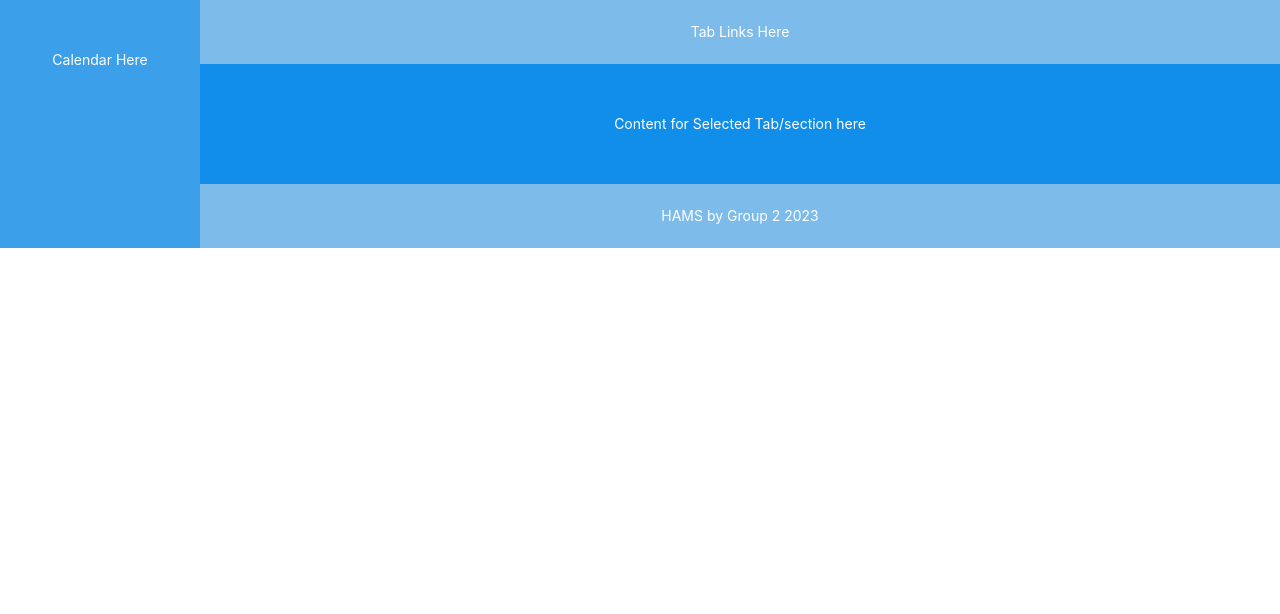
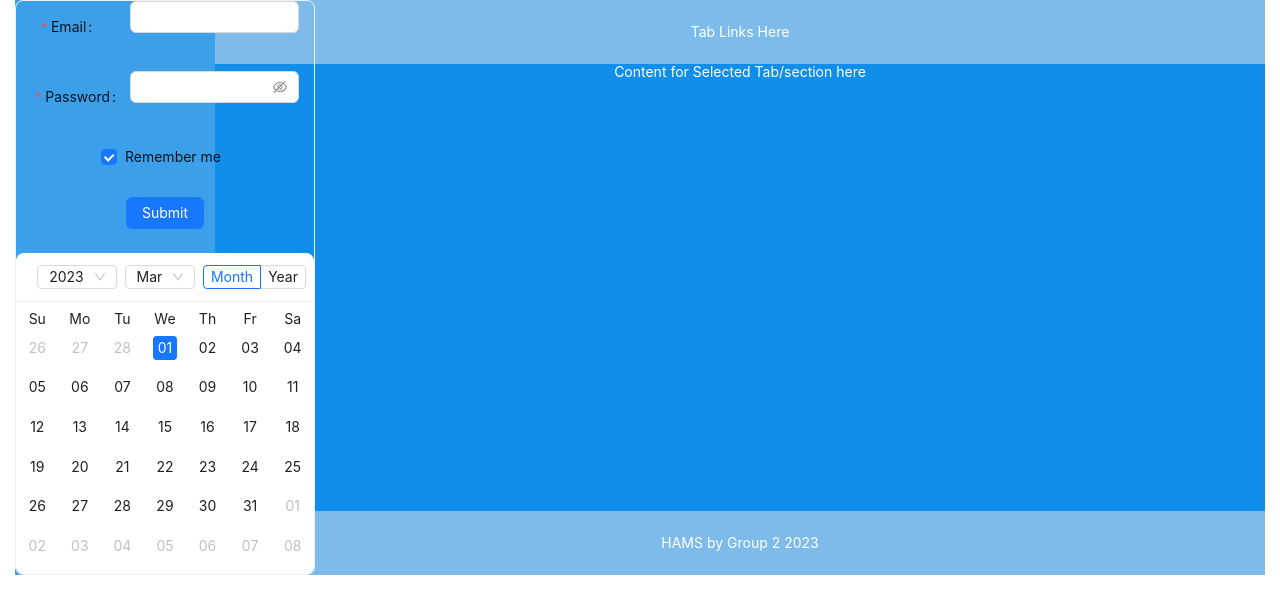
Before and after one commit to J-Howell-kc/Medical-Info-Log-App, a React (Create React App) app in the folder client/: page / in a window 1280 px wide. Shown: the top 614 px of the page. Built offline with nearby package versions, Linux system fonts and the light colour scheme.

Commit message:
added calendar and login to sidebar

```diff
--- a/client/src/App.js
+++ b/client/src/App.js
@@ -1,45 +1,48 @@
-import React from 'react';
+import React from "react";
+import Sidebar from "./components/Sidebar/Sidebar";
 // import '~antd/dist/antd.css';
-import { Layout, Space } from 'antd';
+import { Layout, Space } from "antd";
 const { Header, Footer, Sider, Content } = Layout;
+
+
 const headerStyle = {
-  textAlign: 'center',
-  color: '#fff',
-  height: 64,
+  textAlign: "center",
+  color: "#fff",
   paddingInline: 50,
-  lineHeight: '64px',
-  backgroundColor: '#7dbcea',
+  backgroundColor: "#7dbcea",
 };
 const contentStyle = {
-  textAlign: 'center',
-  minHeight: 120,
-  lineHeight: '120px',
-  color: '#fff',
-  backgroundColor: '#108ee9',
+  textAlign: "center",
+  color: "#fff",
+  backgroundColor: "#108ee9",
 };
 const siderStyle = {
-  textAlign: 'center',
-  lineHeight: '120px',
-  color: '#fff',
-  backgroundColor: '#3ba0e9',
+  textAlign: "center",
+  color: "#fff",
+  backgroundColor: "#3ba0e9",
 };
 const footerStyle = {
-  textAlign: 'center',
-  color: '#fff',
-  backgroundColor: '#7dbcea',
+  textAlign: "center",
+  color: "#fff",
+  backgroundColor: "#7dbcea",
 };
 const App = () => (
   <Space
     direction="vertical"
     style={{
-      width: '100%',
+      width: "100%",
     }}
-    size={[0, 48]}
+
   >
-    <Layout><Sider style={siderStyle}>Calendar Here</Sider>
+    <Layout>
+      <Sider style={siderStyle}>
+        <Sidebar />
+      </Sider>
       <Layout>
         <Header style={headerStyle}>Tab Links Here</Header>
-        <Content style={contentStyle}>Content for Selected Tab/section here</Content>
+        <Content style={contentStyle}>
+          Content for Selected Tab/section here
+        </Content>
         <Footer style={footerStyle}>HAMS by Group 2 2023</Footer>
       </Layout>
     </Layout>
@@ -84,8 +87,6 @@ export default App;
 //   cache: new InMemoryCache(),
 // });
 
-
-
 //     <ApolloProvider client={client}>
 //       <Router>
 //         <div className="flex-column justify-flex-start min-100-vh">
--- /dev/null
+++ b/client/src/components/Sidebar/Sidebar.js
@@ -0,0 +1,93 @@
+import { Calendar, theme } from "antd";
+import { Button, Checkbox, Form, Input } from "antd";
+
+const onFinish = (values) => {
+  console.log("Success:", values);
+};
+const onFinishFailed = (errorInfo) => {
+  console.log("Failed:", errorInfo);
+};
+
+const onPanelChange = (value, mode) => {
+  console.log(value.format("YYYY-MM-DD"), mode);
+};
+const Sidebar = () => {
+  const { token } = theme.useToken();
+  const wrapperStyle = {
+    width: 300,
+    border: `1px solid ${token.colorBorderSecondary}`,
+    borderRadius: token.borderRadiusLG,
+  };
+  return (
+    <div style={wrapperStyle}>
+      <Form
+        name="basic"
+        labelCol={{
+          span: 8,
+        }}
+        wrapperCol={{
+          span: 16,
+        }}
+        style={{
+          maxWidth: 600,
+        }}
+        initialValues={{
+          remember: true,
+        }}
+        onFinish={onFinish}
+        onFinishFailed={onFinishFailed}
+        autoComplete="off"
+      >
+        <Form.Item
+          label="Email"
+          name="email"
+          rules={[
+            {
+              required: true,
+              message: "Please input your username!",
+            },
+          ]}
+        >
+          <Input />
+        </Form.Item>
+
+        <Form.Item
+          label="Password"
+          name="password"
+          rules={[
+            {
+              required: true,
+              message: "Please input your password!",
+            },
+          ]}
+        >
+          <Input.Password />
+        </Form.Item>
+
+        <Form.Item
+          name="remember"
+          valuePropName="checked"
+          wrapperCol={{
+            offset: 4,
+            span: 16,
+          }}
+        >
+          <Checkbox>Remember me</Checkbox>
+        </Form.Item>
+
+        <Form.Item
+          wrapperCol={{
+            offset: 4,
+            span: 16,
+          }}
+        >
+          <Button type="primary" htmlType="submit">
+            Submit
+          </Button>
+        </Form.Item>
+      </Form>
+      <Calendar fullscreen={false} onPanelChange={onPanelChange} />
+    </div>
+  );
+};
+export default Sidebar;
```
Also changed, not shown: 2 other files (tests, documents, lock files or other folders).
